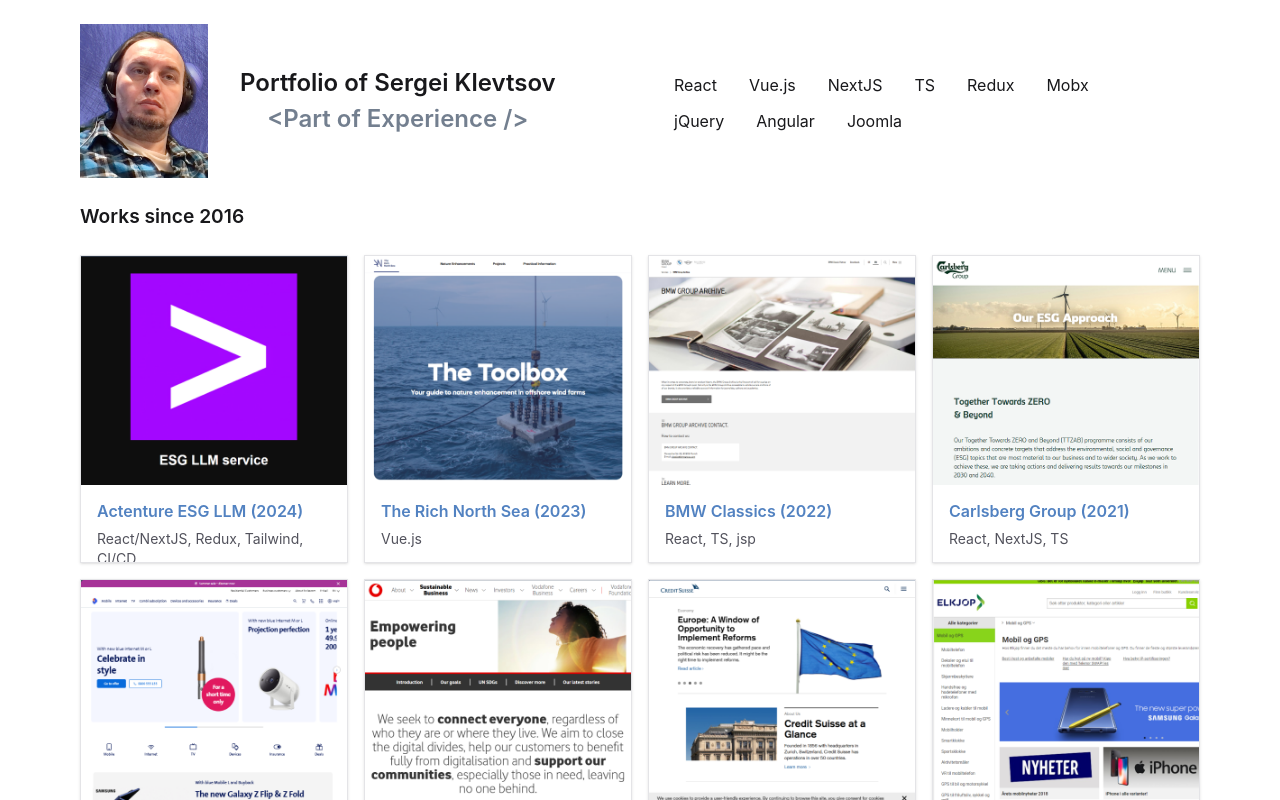
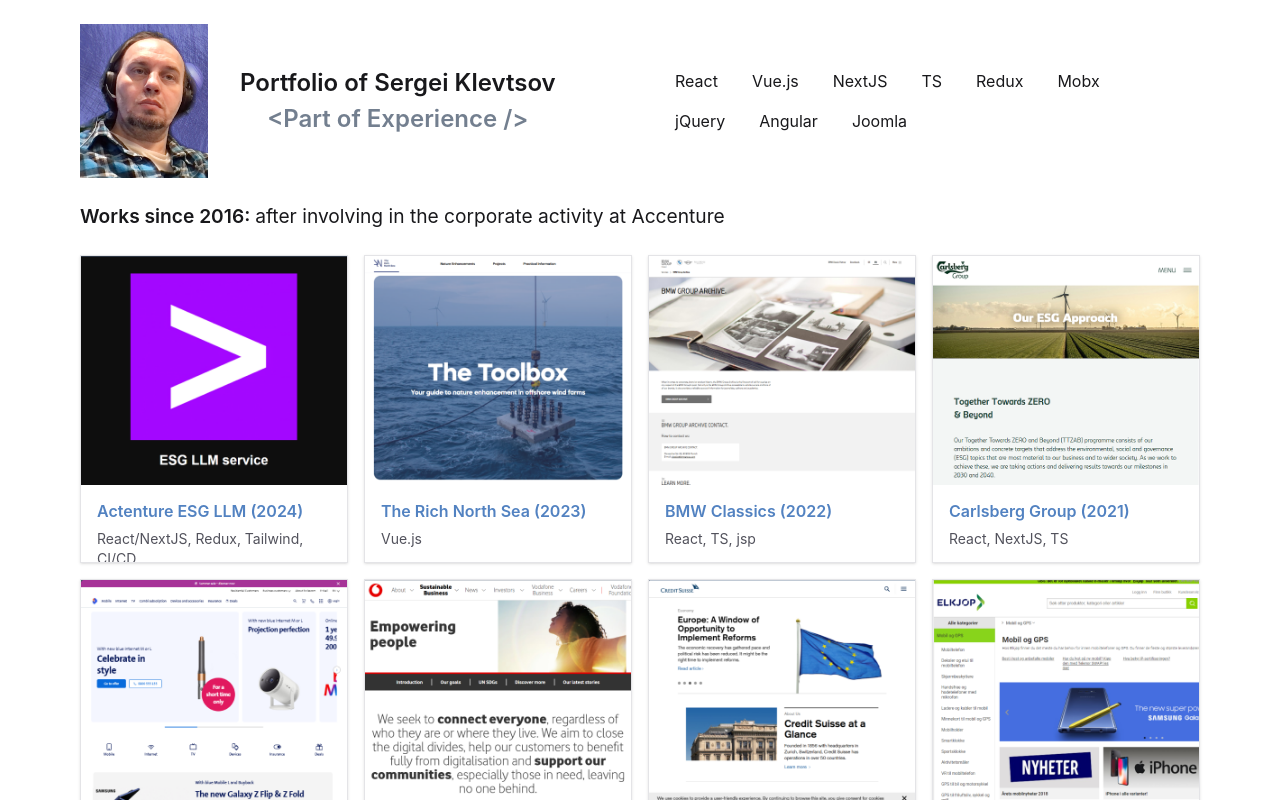
Before and after one commit to srgg6701/srgg6701.github.io, a React (Vite) app: page / in a window 1280 px wide. Shown: the top 800 px of the page. Built offline with nearby package versions, Linux system fonts and the light colour scheme.

Commit message:
Preliminary finalizing app

```diff
--- a/src/components/header.tsx
+++ b/src/components/header.tsx
@@ -1,8 +1,10 @@
-import { useState } from "react";
 import { usePortfolio, type Filter } from "../data/items";
 export default function Header({ pathname }: { pathname: string }) {
-  const setFilter = usePortfolio((s) => s.setFilter);
-  const [selectedSkill, setSelectedSkill] = useState("all");
+  const filters = usePortfolio((s) => s.filters);
+  const toggleFilter = usePortfolio((s) => s.toggleFilter);
+  const clearFilters = usePortfolio((s) => s.clearFilters);
+
+  console.log(filters.size, filters);
   const skills: Filter[] = [
     "React",
     "Vue.js",
@@ -38,19 +40,8 @@ export default function Header({ pathname }: { pathname: string }) {
       </div>
     );
   };
-  function handleSkills(skill: Filter) {
-    setSelectedSkill(skill);
-    setFilter(skill);
-  }
-  function selectSkill(skill: Filter) {
-    return (
-      <span
-        className={`skill${selectedSkill === skill ? " selected" : ""}`}
-        onClick={() => handleSkills(skill)}
-      >
-        {skill === "all"? <span>[ Clear Filter ]</span> : skill}
-      </span>
-    );
+  function dropSkills() {
+    return <span className="skill" onClick={clearFilters}>[ Clear Filters ]</span>
   }
   return (
     <header className='top-0 z-10 bg-white/70 pt-6 relative'>
@@ -70,17 +61,18 @@ export default function Header({ pathname }: { pathname: string }) {
           </div>
           {pathname === "/" && (
             <div className='m-auto p-6 text-left max-w-[600px] md:pl-[8vw]'>
-              {skills.map((skill) => (
-                <span
-                  className={`skill${
-                    selectedSkill === skill ? " selected" : ""
-                  }`}
-                  onClick={() => handleSkills(skill)}
-                >
-                  {skill}
-                </span>
-              ))}
-              {selectedSkill !== "all" ? selectSkill("all") : null}
+              {
+                skills.map((skill) => (
+                  <span
+                    key={skill}
+                    className={`skill${filters.has(skill) ? " selected" : ""}`}
+                    onClick={() => toggleFilter(skill)}
+                  >
+                    {skill}
+                  </span>
+                ))
+              }
+              {filters.size > 1 ? dropSkills() : null}
             </div>
           )}
         </div>
--- a/src/data/items.ts
+++ b/src/data/items.ts
@@ -8,7 +8,6 @@ export type Item = {
   href?: string;
 };
 
-//type Filter = string;
 export type Filter =
   | "all"
   | "React"
@@ -21,12 +20,10 @@ export type Filter =
   | "Angular"
   | "Joomla";
 
-type PortfolioState = { filter: Filter; setFilter: (f: Filter) => void };
+type PortfolioState = { filters: Set<Filter>; toggleFilter: (f: Filter) => void, clearFilters: () => void };
 
-const ALL_WORKS:/* {
-  [key:string]: Item[]
-} */Record<"itemsAccenture" | "itemsBeforeAccenture", Item[]> = {
-  itemsAccenture:[
+const ALL_WORKS: Record<"itemsAccenture" | "itemsBeforeAccenture", Item[]> = {
+  itemsAccenture: [
     {
       title: "Actenture ESG LLM",
       description: "React/NextJS, Redux, Tailwind, CI/CD",
@@ -154,14 +151,24 @@ const ALL_WORKS:/* {
 };
 
 export const usePortfolio = create<PortfolioState>((set) => ({
-  filter: "all",
-  setFilter: (f) => set({ filter: f }),
+  filters: new Set<Filter>(),
+  toggleFilter: (f) =>
+    set((prev) => {
+      const next = new Set(prev.filters); // копия старого Set
+      next.has(f) ? next.delete(f) : next.add(f);
+      return { filters: next }; // возвращаем новый Set
+    }),
+  clearFilters: () => set({ filters: new Set() }),
 }));
-
-const bySkill = (skill: Filter) => (it: Item) => skill === "all" ? true : (it.description?.includes(skill) ?? false);
 
 export type ListKey = keyof typeof ALL_WORKS;
 
-export function selectList(key: ListKey, skill: Filter): Item[] {
-  return ALL_WORKS[key].filter(bySkill(skill));
+export function selectList(key: ListKey, filters: Set<Filter>): Item[] {
+  if (!filters || filters.size === 0) return ALL_WORKS[key];
+
+  return ALL_WORKS[key].filter((it) => {
+    const desc = it.description ?? "";
+    for (const f of filters) if (desc.includes(f)) return true;
+    return false;
+  });
 }
--- a/src/index.css
+++ b/src/index.css
@@ -45,20 +45,26 @@ main article .image-box {
 .absolute.wrapper img:hover {
   opacity: 1;
 }
-.imgOver, .artOver:hover {
+.imgOver,
+.artOver:hover {
   outline: solid 2px var(--blue-grey);
 }
 .skill {
   display: inline-block;
   font-weight: normal;
   font-size: 1rem;
+  margin: 0 1px;
   padding: 0.25rem 1rem;
+  line-height: 2;
 }
-.skill:hover,
+.skill:hover {
+  cursor: pointer;
+  outline: solid 1px var(--blue-grey);
+  padding: 3px 1rem;
+}
 span.selected {
-  color: #FFF;
   cursor: pointer;
-  background-color: var(--blue-grey);
+  background-color: #caced4;
 }
 .txtBorderColor {
   color: var(--blue-grey);
--- a/src/views/default.tsx
+++ b/src/views/default.tsx
@@ -1,12 +1,12 @@
 import { usePortfolio } from "../data/items";
-import { selectList, type Item } from "../data/items";
+import { selectList, type Item, type Filter } from "../data/items";
 import GalleryCard from "../components/GalleryCard";
 
 export default function Default() {
     // подписка только на выбранный skill
-  const filter = usePortfolio((s) => s.filter);
-  const itemsAccenture: Item[] = selectList('itemsAccenture', filter);
-  const itemsBeforeAccenture: Item[] = selectList("itemsBeforeAccenture", filter);
+  const filters:Set<Filter> = usePortfolio((s) => s.filters);
+  const itemsAccenture: Item[] = selectList('itemsAccenture', filters);
+  const itemsBeforeAccenture: Item[] = selectList("itemsBeforeAccenture", filters);
 
   const workBlock = (period: Item[]) => (
     <div className='grid grid-cols-1 sm:grid-cols-2 md:grid-cols-3 xl:grid-cols-4 gap-4'>
@@ -17,10 +17,10 @@ export default function Default() {
   );
   return (
     <>
-      <h2>Works since 2016</h2>
+      <h2>Works since 2016: <span className="font-normal">after involving in the corporate activity at Accenture</span></h2>
       {workBlock(itemsAccenture)}
       <br />
-      <h2>Works up to 2016</h2>
+      <h2>Works up to 2016: <span className="font-normal">before involving in the corporate activity at Accenture</span></h2>
       {workBlock(itemsBeforeAccenture)}
     </>
   );
```
